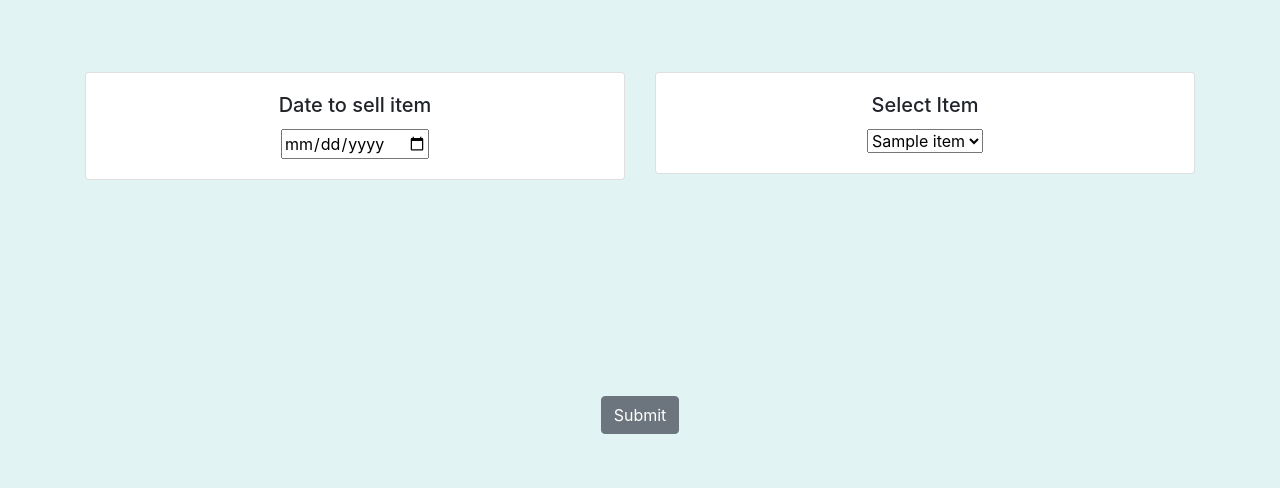
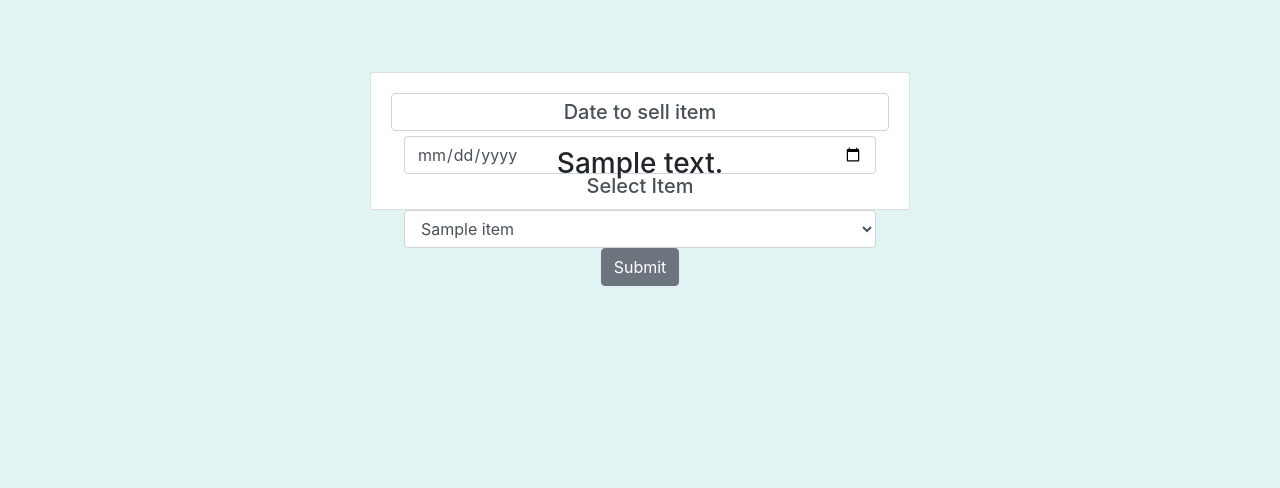
Before and after one commit to Sachindesai2213/Market-Analysis-for-Farmers, a Flask app: template templates/home.html in a window 1280 px wide. Shown: the part 56-544 px from the top of the page. Run offline with Flask 2, Linux system fonts and the light colour scheme; the template is opened without the code that fills it: most values are stand-ins (such as "Sample title", 1, 10 or a date in 2020); parts of the project's set-up code (start-up, migrations or seed data) failed here and were passed over; some libraries are stand-ins or nearby versions.

Commit message:
home.html
Home.html

```diff
--- a/app.py
+++ b/app.py
@@ -33,7 +33,7 @@
 @app.route("/")
 @cross_origin()
 def home():
-    return render_template("home.html", items=items)
+    return "Hello"
 
 
 
@@ -48,7 +48,7 @@
         day = int(pd.to_datetime(date, format="%Y-%m-%d").day)
         month = int(pd.to_datetime(date, format ="%Y-%m-%d").month)
         item_name=request.form['item_name']
-        output_list = [day, month]
+        output_list = [month, day]
         for item in items:
             if item == item_name:
                 output_list.append(1)
@@ -64,9 +64,3 @@
 
 
     return render_template("home.html", items=items)
-
-
-
-
-if __name__ == "__main__":
-    app.run(debug=True)
--- a/templates/home.html
+++ b/templates/home.html
@@ -29,70 +29,33 @@
     </nav>
 
     <br><br><br>
-
-
     <div class="container">
-
-
-
-        <form action="\predict" method="post">
-
-
-            <div class="row">
-                <div class="col-sm-6">
-                    <div class="card">
-                        <div class="card-body">
+        <div class="row">
+            <div class="col-lg-3"></div>
+            <div class="col-lg-6">
+                <div class="card">
+                    <div class="card-body">
+                        <form class="form-control" action="\predict" method="post">
                             <h5 class="card-title">Date to sell item</h5>
                             <!-- Departure -->
-                            <input type="date" name="date" id="date" required="required">
-                        </div>
-                    </div>
-                </div>
-                <br>
-                <br>
-                <br>
-                <div class="col-sm-6">
-                    <div class="card">
-                        <div class="card-body">
+                            <input type="date" class="form-control" name="date" id="date" required="required">
                             <h5 class="card-title">Select Item</h5>
                             <!-- Arrival -->
-                            <select name="item_name" id="item_name">
+                            <select name="item_name" id="item_name" class="form-control">
                                 {% for item in items %}
                                     <option value={{item}}>{{ item }}</option>
                                 {% endfor %}
                             </select>
-                        </div>
+                            <input type="submit" value="Submit" class="btn btn-secondary">
+
+                        </form>
+                        <h3>{{ prediction_text }}</h3>
                     </div>
                 </div>
             </div>
-
-            <br>
-            <br>
-            <br>
-
-
-            <br>
-            <br>
-            <br>
-
-
-
-            <br>
-            <br>
-            <br>
-            <!-- Submit -->
-            <input type="submit" value="Submit" class="btn btn-secondary">
-        </form>
-
-        <br>
-        <br>
-        <h3>{{ prediction_text }}</h3>
-
-        <br>
-        <br>
+        </div>
+    </div>
         <p>©2020 Amar Mandal</p>
-
-    </div>
 
 
 
```
Also changed, not shown: requirements.txt (+21 -21 lines), 1 other file.
